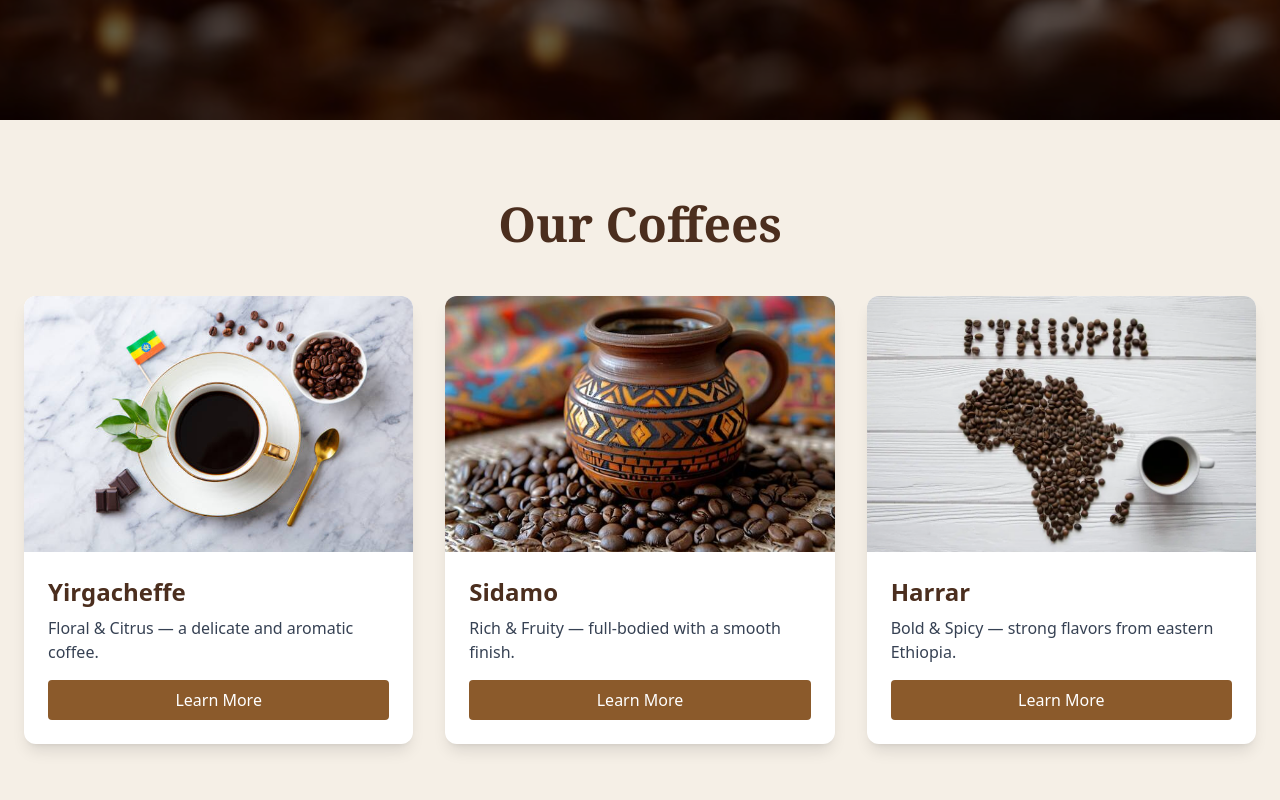
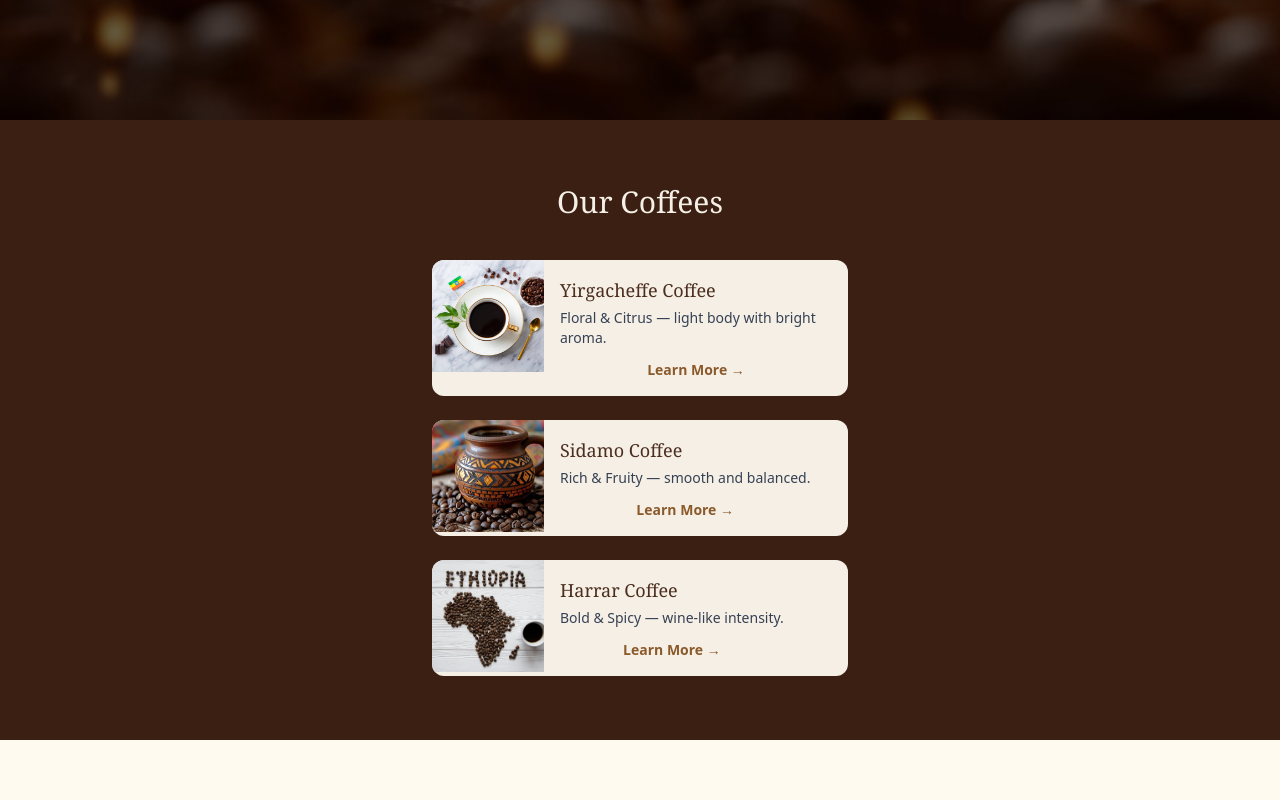
Before and after one commit to 7-second/b-coffee, a React (Vite) app: page / in a window 1280 px wide. Shown: the part 680-1480 px from the top of the page. Built offline with nearby package versions, Linux system fonts and the light colour scheme.

Commit message:
updated card

```diff
--- a/src/components/Products.jsx
+++ b/src/components/Products.jsx
@@ -1,74 +1,74 @@
-import { useState, useEffect } from "react"
-import AOS from "aos"
-import "aos/dist/aos.css"
-
+import { useState } from "react"
 import yirgacheffe from "../assets/images/yirgacheffe.jpg"
 import sidamo from "../assets/images/sidamo.jpg"
 import harrar from "../assets/images/harrar.webp"
 
 const coffees = [
   {
-    name: "Yirgacheffe",
-    desc: "Floral & Citrus — a delicate and aromatic coffee.",
+    name: "Yirgacheffe Coffee",
+    desc: "Floral & Citrus — light body with bright aroma.",
     img: yirgacheffe,
     detail:
-      "Yirgacheffe is famous for its light body, floral aroma, and citrus notes. Sourced from southern Ethiopia, it is carefully washed and sun-dried to preserve its delicate flavors.",
+      "Yirgacheffe coffee is known for its floral aroma and citrus acidity. Grown in the highlands of southern Ethiopia, it is washed and sun-dried for clarity and elegance.",
   },
   {
-    name: "Sidamo",
-    desc: "Rich & Fruity — full-bodied with a smooth finish.",
+    name: "Sidamo Coffee",
+    desc: "Rich & Fruity — smooth and balanced.",
     img: sidamo,
     detail:
-      "Sidamo coffee offers a rich and fruity flavor profile with a smooth, balanced finish. Grown in the Sidamo region, it is carefully hand-picked and processed with precision.",
+      "Sidamo coffee delivers fruity sweetness with a full body. Carefully cultivated at high altitudes, it reflects Ethiopia’s diverse coffee heritage.",
   },
   {
-    name: "Harrar",
-    desc: "Bold & Spicy — strong flavors from eastern Ethiopia.",
+    name: "Harrar Coffee",
+    desc: "Bold & Spicy — wine-like intensity.",
     img: harrar,
     detail:
-      "Harrar coffee is bold and full of character, with strong, spicy, and wine-like notes. Grown in eastern Ethiopia, it is traditionally dry-processed to enhance its intense flavors.",
+      "Harrar is dry-processed and bold, offering deep spicy and chocolate notes. One of the oldest coffee regions in the world.",
   },
 ]
 
 export default function Products() {
-  const [selectedCoffee, setSelectedCoffee] = useState(null)
-
-  useEffect(() => {
-    AOS.init({ duration: 800, once: true })
-  }, [])
+  const [activeCoffee, setActiveCoffee] = useState(null)
 
   return (
-    <section id="products" className="py-20 bg-[#f5efe6]">
-      <div className="max-w-7xl mx-auto px-6">
-        <h2 className="text-4xl md:text-5xl font-bold font-serif text-center text-[#4b2e1e] mb-12">
+    <section id="products" className="bg-[#3b1f12] py-16">
+      <div className="max-w-md mx-auto px-4">
+
+        {/* Title */}
+        <h2 className="text-center text-3xl font-serif text-[#f5efe6] mb-10">
           Our Coffees
         </h2>
 
-        <div className="grid gap-8 md:grid-cols-2 lg:grid-cols-3">
+        {/* Small List Cards */}
+        <div className="space-y-6">
           {coffees.map((coffee, idx) => (
             <div
               key={idx}
-              className="bg-white rounded-xl overflow-hidden shadow-lg hover:shadow-2xl transform hover:scale-105 transition-all flex flex-col"
-              data-aos="fade-up"
-              data-aos-delay={idx * 200}
+              className="flex bg-[#f5efe6] rounded-xl overflow-hidden"
             >
+              {/* Image */}
               <img
                 src={coffee.img}
                 alt={coffee.name}
-                className="w-full h-64 object-cover"
+                className="w-28 h-28 object-cover"
               />
-              <div className="p-6 flex-1 flex flex-col justify-between">
+
+              {/* Content */}
+              <div className="p-4 flex flex-col justify-between">
                 <div>
-                  <h3 className="text-2xl font-semibold text-[#4b2e1e] mb-2">
+                  <h3 className="font-serif text-[#4b2e1e] text-lg">
                     {coffee.name}
                   </h3>
-                  <p className="text-gray-700 mb-4">{coffee.desc}</p>
+                  <p className="text-sm text-gray-700 mt-1">
+                    {coffee.desc}
+                  </p>
                 </div>
+
                 <button
-                  onClick={() => setSelectedCoffee(coffee)}
-                  className="mt-auto bg-[#8b5a2b] text-white px-6 py-2 rounded hover:bg-[#6f4622] transition"
+                  onClick={() => setActiveCoffee(coffee)}
+                  className="text-sm text-[#8b5a2b] font-semibold mt-3 hover:underline"
                 >
-                  Learn More
+                  Learn More →
                 </button>
               </div>
             </div>
@@ -76,32 +76,36 @@
         </div>
       </div>
 
-      {/* Modal / Drawer */}
-      {selectedCoffee && (
+      {/* CENTER DRAWER / MODAL */}
+      {activeCoffee && (
         <div
-          className="fixed inset-0 bg-black/70 flex items-center justify-center z-50 p-4"
-          onClick={() => setSelectedCoffee(null)}
+          className="fixed inset-0 bg-black/70 flex items-center justify-center z-50 px-4"
+          onClick={() => setActiveCoffee(null)}
         >
           <div
-            className="bg-white rounded-xl max-w-3xl w-full overflow-hidden shadow-2xl relative transform transition-all duration-300 scale-100"
+            className="bg-[#f5efe6] rounded-xl max-w-md w-full overflow-hidden"
             onClick={(e) => e.stopPropagation()}
           >
-            <button
-              onClick={() => setSelectedCoffee(null)}
-              className="absolute top-4 right-4 text-gray-700 hover:text-gray-900 text-2xl font-bold"
-            >
-              &times;
-            </button>
             <img
-              src={selectedCoffee.img}
-              alt={selectedCoffee.name}
-              className="w-full h-64 object-cover"
+              src={activeCoffee.img}
+              alt={activeCoffee.name}
+              className="w-full h-52 object-cover"
             />
-            <div className="p-6 text-left">
-              <h3 className="text-3xl font-bold text-[#4b2e1e] mb-4">
-                {selectedCoffee.name}
+
+            <div className="p-6">
+              <h3 className="text-2xl font-serif text-[#4b2e1e] mb-3">
+                {activeCoffee.name}
               </h3>
-              <p className="text-gray-700">{selectedCoffee.detail}</p>
+              <p className="text-gray-700 text-sm leading-relaxed">
+                {activeCoffee.detail}
+              </p>
+
+              <button
+                onClick={() => setActiveCoffee(null)}
+                className="mt-6 w-full bg-[#8b5a2b] text-white py-2 rounded hover:bg-[#6f4622]"
+              >
+                Close
+              </button>
             </div>
           </div>
         </div>
```
